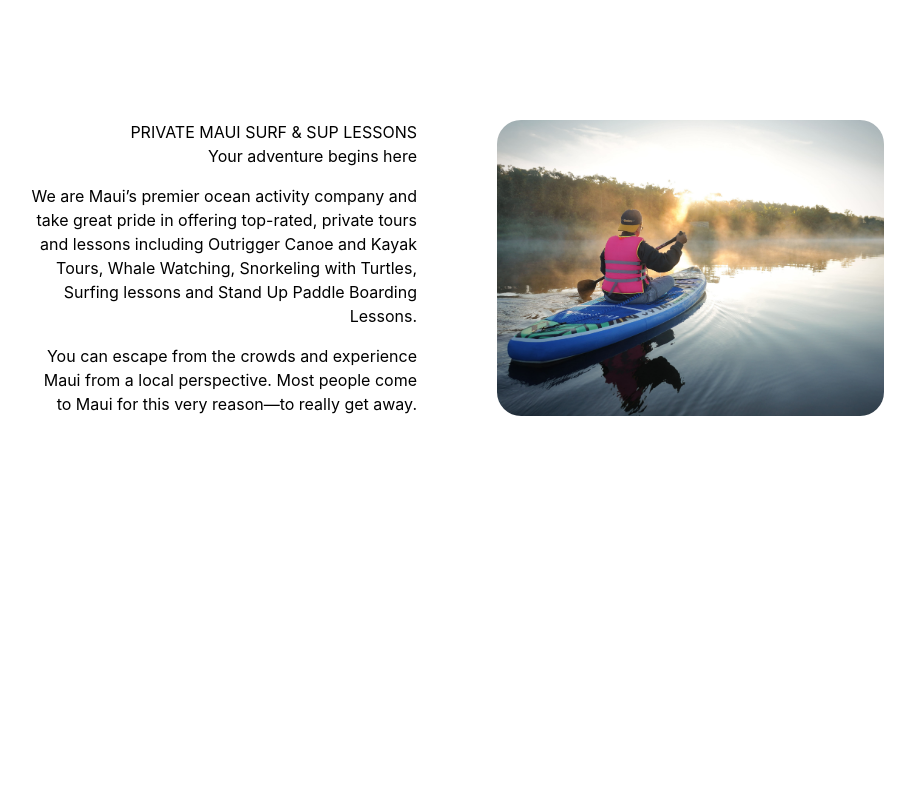
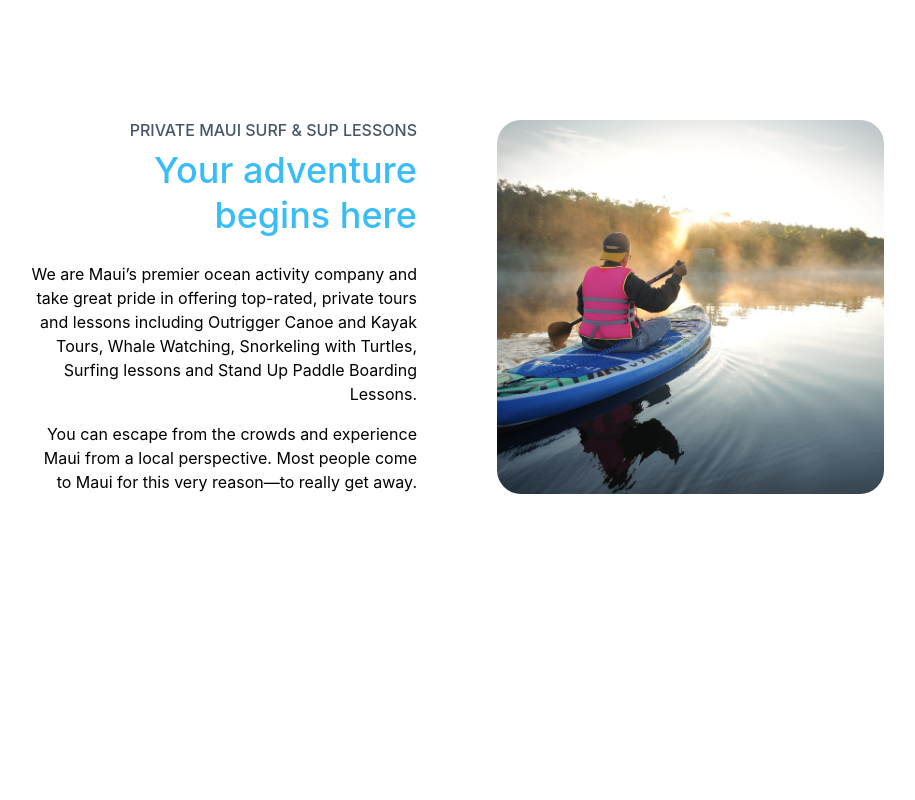
Before and after one commit to ashlen152/SubCheoTrenNui, a Next.js app: page / in a window 1280 px wide. Shown: the part 840-1640 px from the top of the page, without its empty margins (183-1098 px from the left). Built offline with nearby package versions, Linux system fonts and the light colour scheme; a web font is replaced by a local one.

Commit message:
fix css component

```diff
--- a/components/headers.js
+++ b/components/headers.js
@@ -1,13 +1,13 @@
 import React from 'react';
 
 export const H1 = ({ children }) => (
-  <h1 className="font-medium leading-tight text-base mt-0 mb-2 text-slate-600">
+  <div className="font-medium leading-tight text-base mt-0 mb-2 text-slate-600">
     {children}
-  </h1>
+  </div>
 )
 
 export const H2 = ({ children }) => (
-  <h2 className="font-medium leading-tight text-4xl mt-0 mb-2 text-sky-400">
+  <div className="font-medium leading-tight text-4xl mt-0 mb-2 text-sky-400">
     {children}
-  </h2>
+  </div>
 )
--- a/pages/_document.js
+++ b/pages/_document.js
@@ -6,7 +6,7 @@ export default function Document() {
     <Html>
       <Head>
         <link rel="preconnect" href="https://fonts.googleapis.com" />
-        <link rel="preconnect" href="https://fonts.gstatic.com" crossOrigin />
+        <link rel="preconnect" href="https://fonts.gstatic.com" crossOrigin="true" />
         <link href="https://fonts.googleapis.com/css2?family=Qwitcher+Grypen:wght@400;700&display=swap" rel="stylesheet"/>
       </Head>
       <body>
--- a/pages/index.js
+++ b/pages/index.js
@@ -100,7 +100,7 @@ export default function Home() {
                     <H1>
                       PRIVATE MAUI SURF & SUP LESSONS
                     </H1>
-                    <H2 className='pt-4'>
+                    <H2>
                       Your adventure begins here
                     </H2>
                     <p className='pt-4'>
--- a/tailwind.config.js
+++ b/tailwind.config.js
@@ -1,7 +1,7 @@
 module.exports = {
   content: [
     "./pages/**/*.{js,ts,jsx,tsx}",
-    // "./components/**/*.{js,ts,jsx,tsx}",
+    "./components/**/*.{js,ts,jsx,tsx}",
   ],
   theme: {
     extend: {
```
